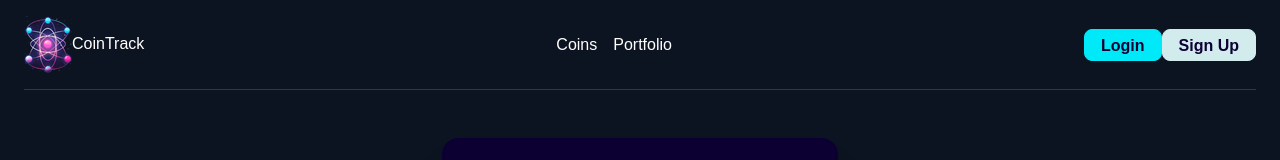
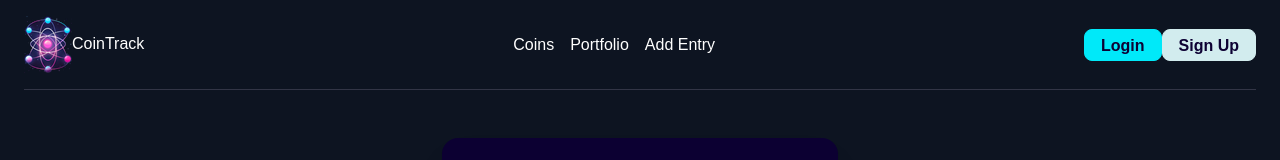
Before and after one commit to HrsHristov/coin-tracker, a React (Vite) app in the folder client/: page /register in a window 1280 px wide. Shown: the top 160 px of the page. Built offline with nearby package versions, Linux system fonts and the light colour scheme.

Commit message:
Add AddEntry to the menu

```diff
--- a/client/src/components/Navigation/Navigation.jsx
+++ b/client/src/components/Navigation/Navigation.jsx
@@ -19,6 +19,9 @@ export default function Navigation() {
                 </Link>
                 <Link to="/portfolio" className="header-nav__link">
                     Portfolio
+                </Link>
+                <Link to="/add" className="header-nav__link">
+                    Add Entry
                 </Link>
             </nav>
 
```
